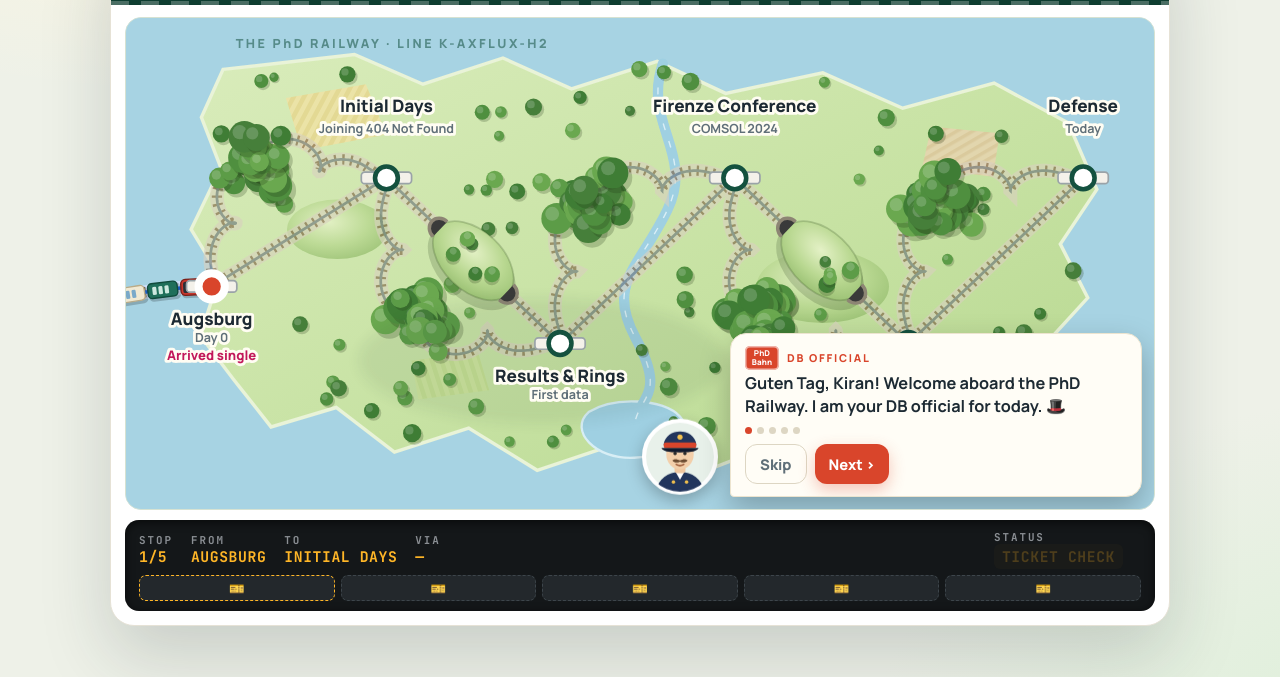
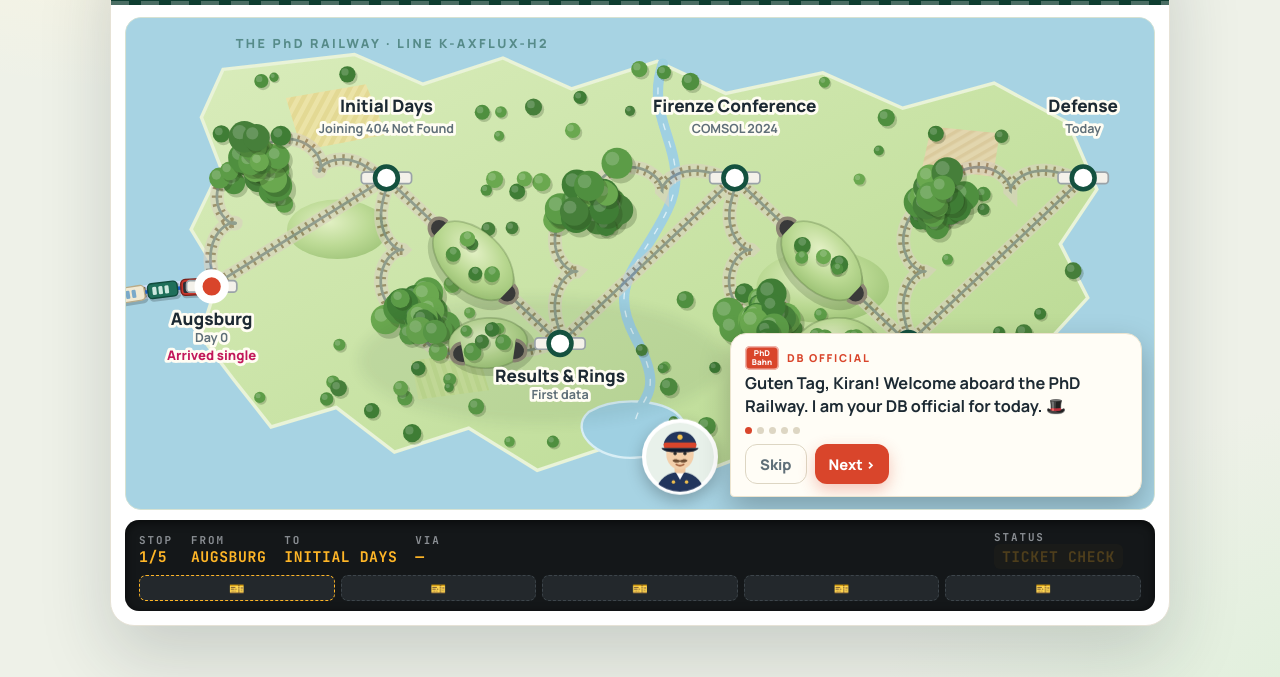
Before and after one commit to RohanKini7/ticket_to_ride, a plain HTML site: page index.html in a window 1280 px wide. Shown: the part 123-800 px from the top of the page. Drawn offline with Linux system fonts and the light colour scheme.

Commit message:
Add tunnels on the curved tracks of the tunnel legs
- Initial Days → Results & Rings and Firenze Conference → Publication now
  have a tunnel on both the ideal and the curved track, so a tunnel is
  always seen whatever Kiran picks

Co-Authored-By: Claude Opus 5.5 <noreply@anthropic.com>
Claude-Session: https://claude.ai/code/session_015QERPtkPJZPMnCPqmii88K

```diff
--- a/index.html
+++ b/index.html
@@ -484,6 +484,25 @@ function tree(g,x,y,r){
   el("circle",{cx:x,cy:y,r,fill:GREENS[(rnd()*GREENS.length)|0]},g);
   el("circle",{cx:x-r*.3,cy:y-r*.3,r:r*.45,fill:"rgba(255,255,255,.18)"},g);
 }
+// A hill with two tunnel portals over a stretch of a curved track
+function curvedTunnel(pts,canopy){
+  const i1=Math.floor(pts.length*.72), i2=Math.floor(pts.length*.9), seg=pts.slice(i1,i2+1);
+  const [x1,y1]=pts[i1],[x2,y2]=pts[i2], ang=Math.atan2(y2-y1,x2-x1), c=Math.cos(-ang), sn=Math.sin(-ang);
+  const mx=(x1+x2)/2, my=(y1+y2)/2;
+  // extent of the track stretch in the chord's frame, so the hill covers all of it
+  let umin=1e9,umax=-1e9,vmin=1e9,vmax=-1e9;
+  seg.forEach(([x,y])=>{const dx=x-mx,dy=y-my,u=dx*c-dy*sn,v=dx*sn+dy*c;umin=Math.min(umin,u);umax=Math.max(umax,u);vmin=Math.min(vmin,v);vmax=Math.max(vmax,v)});
+  const cu=(umin+umax)/2, cv=(vmin+vmax)/2, rx=(umax-umin)/2+12, ry=Math.max(22,(vmax-vmin)/2+12);
+  const deg=ang*180/Math.PI;
+  const g=el("g",{transform:`translate(${mx} ${my}) rotate(${deg})`},canopy);
+  el("ellipse",{cx:cu+3,cy:cv+5,rx:rx+4,ry:ry+2,fill:"rgba(30,50,20,.18)"},g);
+  el("ellipse",{cx:cu,cy:cv,rx,ry,fill:"url(#hill)",stroke:"rgba(60,90,40,.25)","stroke-width":1.5},g);
+  for(let i=0;i<6;i++)tree(g,cu+(rnd()-.5)*rx*1.1,cv+(rnd()-.5)*ry*1.1,5+rnd()*3);
+  // portals where the track enters and leaves the hill, facing along the track
+  [[i1,1],[i2,-1]].forEach(([i,dir])=>{const[a,b]=pts[Math.max(0,i-2)],[p,q]=pts[Math.min(pts.length-1,i+2)];
+    const ta=Math.atan2(q-b,p-a)*180/Math.PI, [px,py]=pts[i];
+    el("path",{d:`M0 -9A10 9 0 0 ${dir>0?0:1} 0 9`,fill:"#3a3a3a",stroke:"#8d8574","stroke-width":3,transform:`translate(${px} ${py}) rotate(${ta})`},canopy)});
+}
 (function scenery(){
   const canopy=document.getElementById("canopy");
   TRACKS.forEach(t=>{
@@ -491,6 +510,7 @@ function tree(g,x,y,r){
       const pts=sampleD(t.d,7), a=Math.floor(pts.length*.36), b=Math.floor(pts.length*.64);
       const g=el("g",{class:"forest"},canopy);
       for(let i=a;i<=b;i++){const[x,y]=pts[i];for(let j=0;j<2;j++)tree(g,x+(rnd()-.5)*30,y+(rnd()-.5)*30,8+rnd()*6)}
+      if(t.k%2===1)curvedTunnel(pts,canopy);           // …and a tunnel near the end, so both choices on this leg go underground
     }else if(t.k%2===1){                                // tunnel under a hill on every other ideal track
       const A=CITIES[t.a],B=CITIES[t.b],L=Math.hypot(B.x-A.x,B.y-A.y),ang=Math.atan2(B.y-A.y,B.x-A.x)*180/Math.PI;
       const mx=(A.x+B.x)/2,my=(A.y+B.y)/2,rx=L*.2;
```
